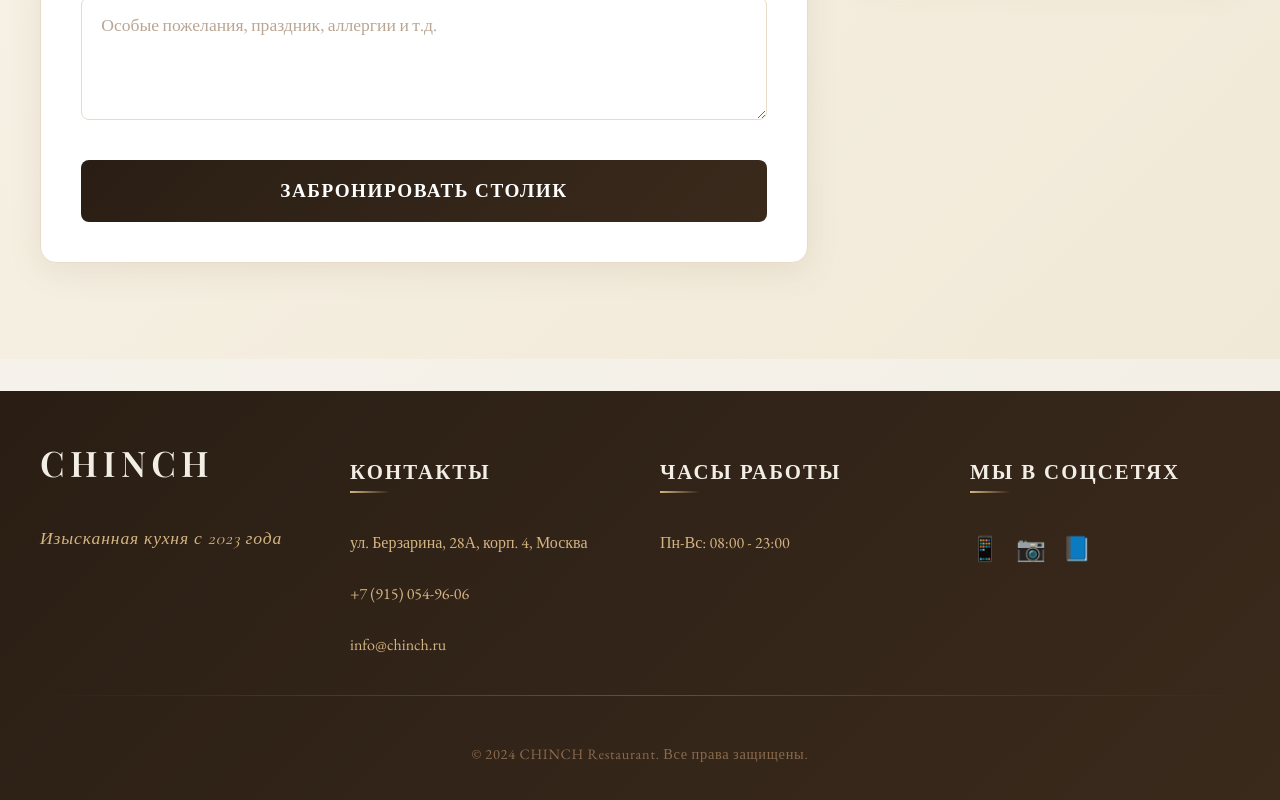
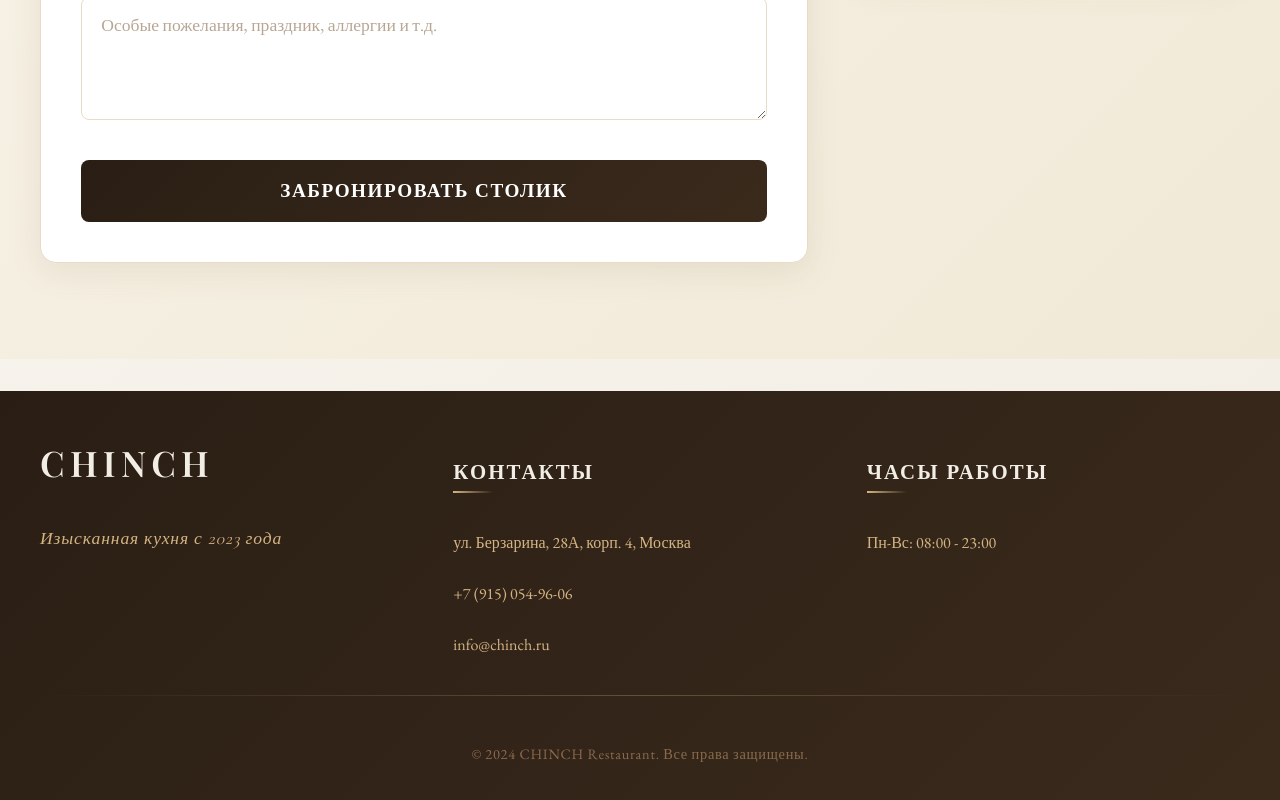
Before and after one commit to Adilya1177/chinch-restaurant, a Vue app in the folder frontend/: page /chinch-restaurant/reservation in a window 1280 px wide. Shown: the part 932-1732 px from the top of the page. Built offline with nearby package versions, Linux system fonts and the light colour scheme.

Commit message:
Убраны: раздел 'Мы в соцсетях', вкладка 'О нас', все цены из меню

```diff
--- a/frontend/src/App.vue
+++ b/frontend/src/App.vue
@@ -27,16 +27,7 @@
           <h3 class="footer-title">ЧАСЫ РАБОТЫ</h3>
           <p class="footer-info">Пн-Вс: 08:00 - 23:00</p>
         </div>
-
-        <div class="footer-section">
-          <h3 class="footer-title">МЫ В СОЦСЕТЯХ</h3>
-          <div class="social-links">
-            <span class="social-icon">📱</span>
-            <span class="social-icon">📷</span>
-            <span class="social-icon">📘</span>
-          </div>
         </div>
-      </div>
 
       <div class="footer-bottom">
         <div class="footer-line"></div>
@@ -145,25 +136,6 @@ export default {
   margin: 0.3rem 0;
 }
 
-.social-links {
-  display: flex;
-  gap: 1rem;
-  margin-top: 0.5rem;
-}
-
-.social-icon {
-  font-size: 1.5rem;
-  color: #d4b483;
-  cursor: pointer;
-  transition: all 0.3s ease;
-  opacity: 0.8;
-}
-
-.social-icon:hover {
-  opacity: 1;
-  transform: translateY(-2px);
-}
-
 .footer-bottom {
   max-width: 1200px;
   margin: 0 auto;
--- a/frontend/src/components/AppHeader.vue
+++ b/frontend/src/components/AppHeader.vue
@@ -47,8 +47,7 @@ export default {
       navItems: [
         { path: '/', label: 'ГЛАВНАЯ', icon: '⌂' },
         { path: '/menu', label: 'МЕНЮ', icon: '☰' },
-        { path: '/reservation', label: 'БРОНИРОВАНИЕ', icon: '✎' },
-        { path: '/about', label: 'О НАС', icon: 'ⓘ' }
+        { path: '/reservation', label: 'БРОНИРОВАНИЕ', icon: '✎' }
       ]
     };
   }
--- a/frontend/src/router/index.js
+++ b/frontend/src/router/index.js
@@ -18,11 +18,6 @@ const router = createRouter({
       name: 'reservation',
       component: () => import('../views/ReservationView.vue')
     },
-    {
-      path: '/about',
-      name: 'about',
-      component: () => import('../views/AboutView.vue')
-    },
     // Добавьте catch-all route для 404
     {
       path: '/:pathMatch(.*)*',
--- a/frontend/src/views/MenuView.vue
+++ b/frontend/src/views/MenuView.vue
@@ -73,24 +73,11 @@
                 <div class="dish-card-inner">
                   <h3 class="dish-title">{{ item.name }}</h3>
 
-                  <!-- Блок с объемом и ценами -->
-                  <div class="price-volume-block" v-if="item.volumeInfo || item.basePrice || item.priceInfo">
-                    <!-- Объем -->
-                    <div v-if="item.volumeInfo" class="volume-info">
+                  <!-- Блок с объемом (без цен) -->
+                  <div class="price-volume-block" v-if="item.volumeInfo">
+                    <!-- Только объем -->
+                    <div class="volume-info">
                       <span class="volume-label">{{ formatVolume(item.volumeInfo) }}</span>
-                    </div>
-
-                    <!-- Цены -->
-                    <div class="prices-container">
-                      <!-- Базовая цена (для простых товаров) -->
-                      <div v-if="item.basePrice && !item.priceInfo" class="price-single">
-                        <span class="price-value">{{ formatPrice(item.basePrice) }}</span>
-                      </div>
-
-                      <!-- Множественные цены (для напитков с разными объемами) -->
-                      <div v-if="item.priceInfo" class="price-multiple">
-                        <span class="price-values">{{ formatPriceInfo(item.priceInfo, item.name) }}</span>
-                      </div>
                     </div>
                   </div>
 
@@ -259,34 +246,6 @@ export default {
         return formatted.split('|').map(v => v.trim()).join(' / ');
       }
       return formatted;
-    },
-
-    // Форматирование цены
-    formatPrice(price) {
-      if (!price) return '';
-      return price;
-    },
-
-    // Форматирование информации о ценах (несколько цен)
-    formatPriceInfo(priceInfo, itemName) {
-      if (!priceInfo) return '';
-
-      // Для БАМБЛ-КАРАМЕЛЬ: "420 450 850 р" → "420 / 450 / 850 р"
-      if (itemName && itemName.includes('БАМБЛ-КАРАМЕЛЬ')) {
-        // Разбиваем по пробелам и собираем обратно с разделителями
-        const parts = priceInfo.match(/\d+/g);
-        if (parts && parts.length === 3) {
-          return `${parts[0]} / ${parts[1]} / ${parts[2]} р`;
-        }
-        return priceInfo.replace(/\s+/g, " / ");
-      }
-
-      // Для других напитков с форматом "240 | 260 р" → "240 / 260 р"
-      if (priceInfo.includes('|')) {
-        return priceInfo.split('|').map(p => p.trim()).join(' / ');
-      }
-
-      return priceInfo;
     },
 
     // Форматирование опций
@@ -564,30 +523,6 @@ export default {
   font-weight: 500;
 }
 
-.prices-container {
-  display: flex;
-  align-items: center;
-  justify-content: center; /* Цены по центру */
-}
-
-.price-single {
-  font-family: 'EB Garamond', serif; /* Шрифт как у объема */
-  font-size: 0.95rem;
-  color: #8b6b4d;
-  font-weight: 500;
-}
-
-.price-multiple {
-  font-family: 'EB Garamond', serif; /* Шрифт как у объема */
-  font-size: 0.95rem;
-  color: #8b6b4d;
-  font-weight: 500;
-}
-
-.price-values {
-  font-weight: 500;
-}
-
 /* Опции */
 .dish-details {
   margin-top: 0.8rem;
@@ -627,11 +562,6 @@ export default {
   margin-bottom: 0.8rem;
 }
 
-.dish-card.is-egg-main .price-single {
-  color: #2a1e14;
-  font-size: 1.1rem;
-  font-weight: 600;
-}
 
 /* Добавки к яйцам - красивый грид */
 .dish-card.is-addon .dish-card-inner {
@@ -651,12 +581,6 @@ export default {
   color: #8b6b4d;
   font-weight: 500;
   margin-bottom: 0.5rem;
-}
-
-.dish-card.is-addon .price-single {
-  font-size: 0.95rem;
-  color: #8b6b4d;
-  opacity: 0.9;
 }
 
 .dish-card.is-addon .dish-card-inner:hover {
```
